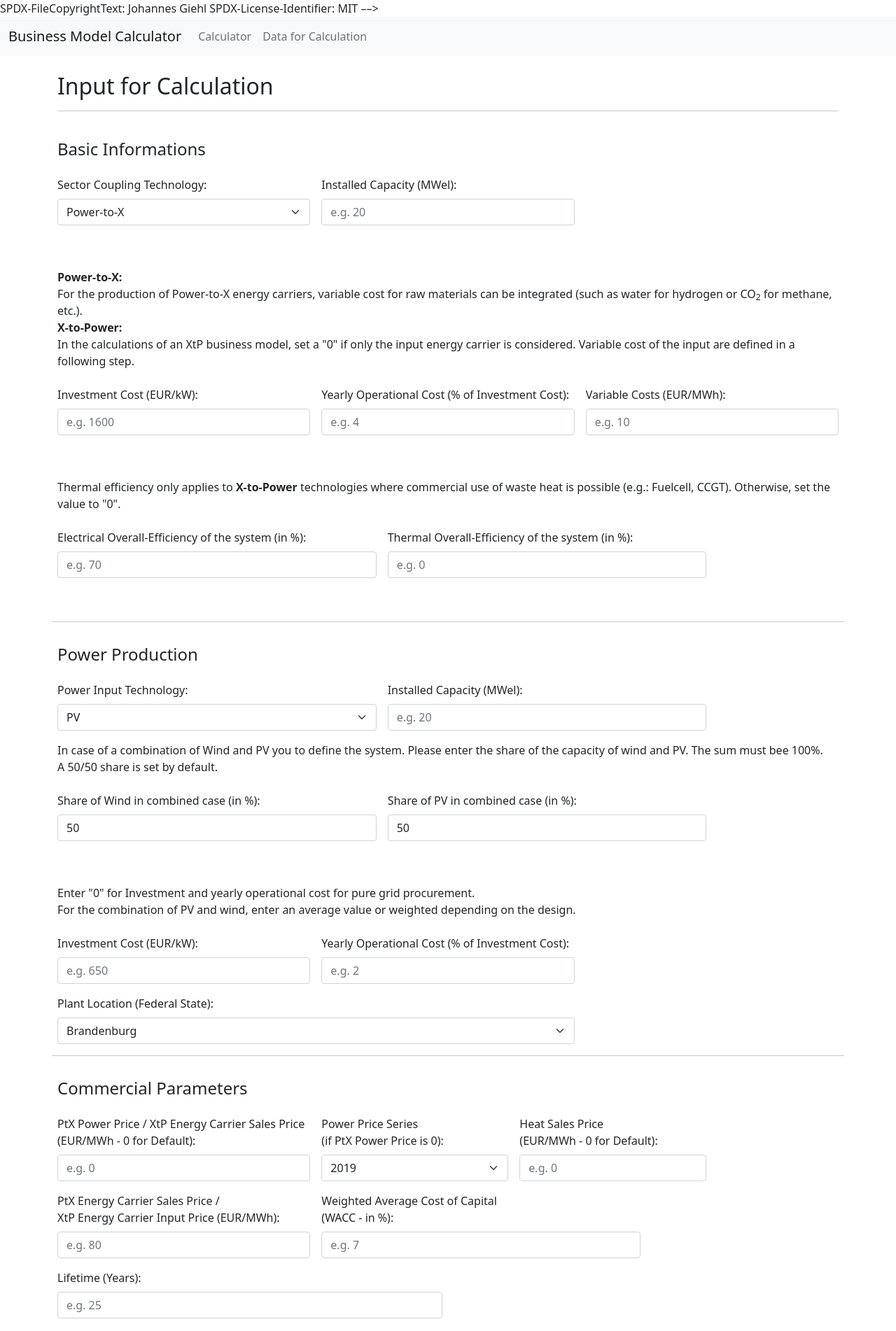
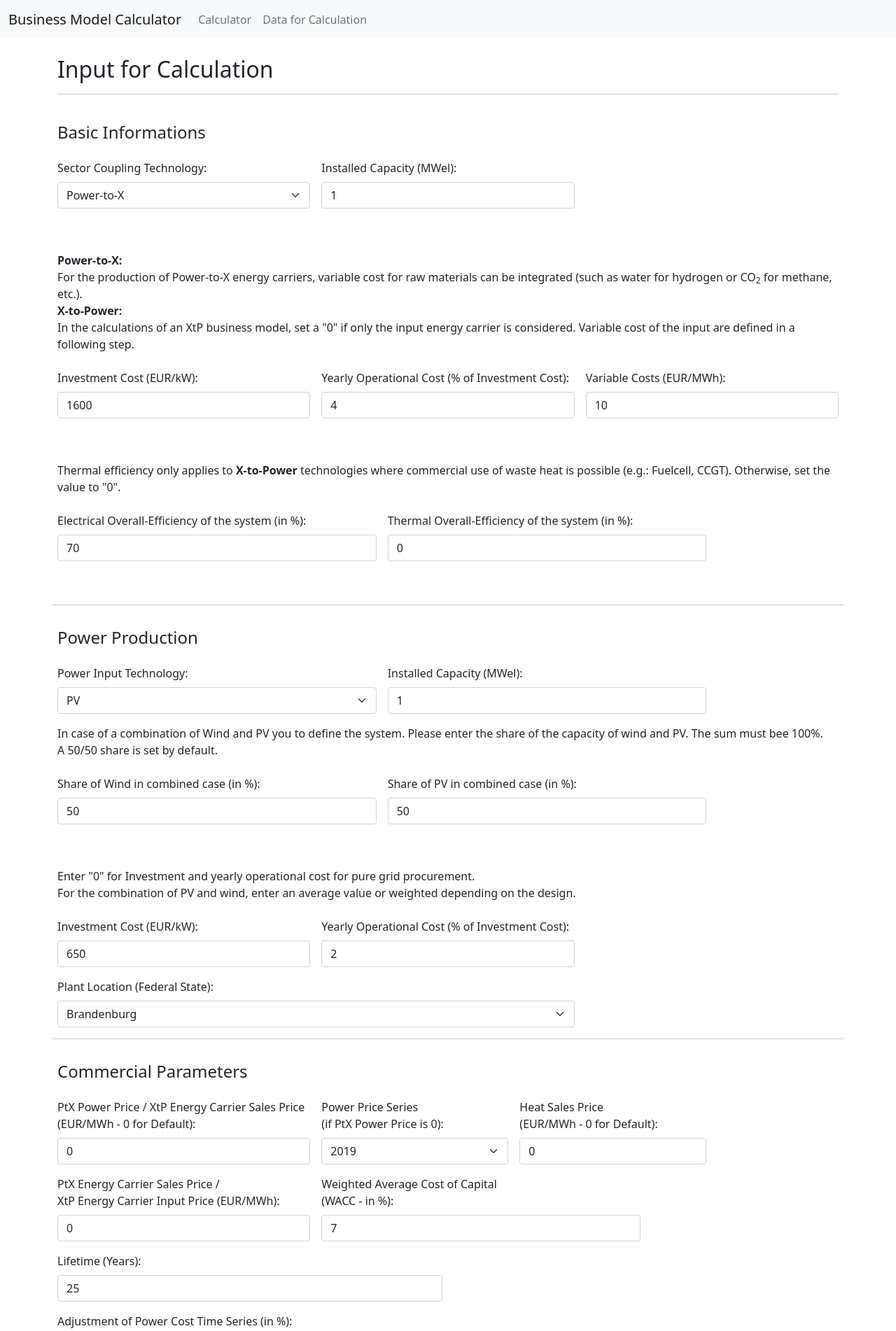
Before and after one commit to OBMETSC/OBMETSC, a Flask app: page /calculator in a window 1280 px wide; the page is wider, and only the part inside the window is pictured. Shown: the top 1902 px of that part at 70% size. Run offline with Flask 2, Linux system fonts and the light colour scheme; parts of the project's set-up code (start-up, migrations or seed data) failed here and were passed over.

Commit message:
sensitivity plot

```diff
--- a/OBMETSC/functions.py
+++ b/OBMETSC/functions.py
@@ -23,6 +23,7 @@
 import math
 import matplotlib.pyplot as plt
 import matplotlib.ticker as mtick
+from matplotlib.ticker import PercentFormatter
 from databank import *
 
 
@@ -785,7 +786,6 @@
 
     return infrastructure_dcf, npv
 
-
 def sensitivity(power_technology, capex_technology, opex_technology, runtime, power_cost, power_price_series,
                 variable_cost, product_price, input_technology, power_input, capex_power, opex_power,
                 efficiency, margincost_model, location, wacc, price_change, regulations_grid_expenditure,
@@ -831,8 +831,10 @@
                                 regulations_grid_expenditure, EEG_expenditure, capex_decrease, opex_decrease,
                                 share_input_wind, share_input_pv)
         output["wacc"].append(npv)
+
     for name, values in output.items():
-        plt.plot(values, label=name)
+       plt.plot(values, label=name)
+    plt.xticks(np.arange(0,21,2.5),['0%','25%','50%','75%','100%','125%','150%','175%','200%'])
     plt.ylabel('Net Present Value [€]')
     plt.xlabel('Change')
     plt.legend()
--- a/OBMETSC/templates/input.html
+++ b/OBMETSC/templates/input.html
@@ -2,7 +2,7 @@
 
 """Input request by the web application.
 
-SPDX-FileCopyrightText: Arian Hohgraeve <a.e.hohgraeve@web.de>
+SPDX-FileCopyrightText: Arian Hohgraeve
 SPDX-FileCopyrightText: Johannes Giehl
 
 SPDX-License-Identifier: MIT
@@ -32,7 +32,7 @@
    <div class="col-md-4">
       <label for="power_technology" class="form-label">Installed Capacity (MWel):</label>
       <input type="number" step="0.01" class="form-control" name = "power_technology" min="0"
-             placeholder="e.g. 20" id="power_technology" required>
+             value="1" id="power_technology" required>
    <p style="padding-bottom: 30px; width: 900px;">
    </div>
 
@@ -44,19 +44,19 @@
 
     <div class="col-md-4">
       <label for="capex_technology" class="form-label">Investment Cost (EUR/kW):</label>
-      <input type="number" step="0.01" class="form-control" name = "capex_technology" min="0"
+      <input type="number" step="0.01" class="form-control" name = "capex_technology" min="0" value="1600"
              placeholder="e.g. 1600" id="capex_technology" required>
     </div>
 
     <div class="col-md-4">
       <label for="opex_technology" class="form-label">Yearly Operational Cost (% of Investment Cost):</label>
-      <input type="number" step="0.01" class="form-control" name = "opex_technology" min="0"
+      <input type="number" step="0.01" class="form-control" name = "opex_technology" min="0" value="4"
              placeholder="e.g. 4" id="opex_technology" required>
     </div>
 
     <div class="col-md-4">
       <label for="variable_cost" class="form-label">Variable Costs (EUR/MWh):</label>
-      <input type="number" step="0.01" class="form-control" name = "variable_cost" min="0"
+      <input type="number" step="0.01" class="form-control" name = "variable_cost" min="0", value="10"
              placeholder="e.g. 10" id="variable_cost" required>
     <p style="padding-bottom: 30px; width: 900px;">
     </div>
@@ -66,13 +66,13 @@
 
     <div class="col-md-5">
       <label for="efficiency_ele" class="form-label">Electrical Overall-Efficiency of the system (in %):</label>
-      <input type="number" step="0.01" class="form-control" name = "efficiency_ele" min="0"
+      <input type="number" step="0.01" class="form-control" name = "efficiency_ele" min="0" value="70"
              placeholder="e.g. 70" id="efficiency_ele" required>
     </div>
 
     <div class="col-md-5">
       <label for="efficiency_th" class="form-label">Thermal Overall-Efficiency of the system (in %):</label>
-      <input type="number" step="0.01" class="form-control" name = "efficiency_th" min="0"
+      <input type="number" step="0.01" class="form-control" name = "efficiency_th" min="0" value="0"
              placeholder="e.g. 0" id="efficiency_th" required>
         <p style="padding-bottom: 30px; width: 900px;">
     </div>
@@ -95,7 +95,7 @@
 
     <div class="col-md-5">
       <label for="power_input" class="form-label">Installed Capacity (MWel):</label>
-      <input type="number" step="0.01" class="form-control" name = "power_input" min="0"
+      <input type="number" step="0.01" class="form-control" name = "power_input" min="0" value="1"
              placeholder="e.g. 20" id="power_input" required>
     </div>
 
@@ -122,13 +122,13 @@
     <div class="col-md-4">
       <label for="capex_input" class="form-label">Investment Cost (EUR/kW):</label>
       <input type="number" step="0.01" class="form-control" name = "capex_input" min="0"
-             placeholder="e.g. 650" id="capex_input" required>
+             value="650" placeholder="e.g. 650" id="capex_input" required>
     </div>
 
     <div class="col-md-4">
       <label for="opex_input" class="form-label">Yearly Operational Cost (% of Investment Cost):</label>
       <input type="number" step="0.01" class="form-control" name = "opex_input" min="0"
-             placeholder="e.g. 2" id="opex_input" required>
+             value="2" placeholder="e.g. 2" id="opex_input" required>
     </div>
 
     <div class="col-8">
@@ -161,7 +161,7 @@
       <label for="power_cost" class="form-label">PtX Power Price / XtP Energy Carrier Sales Price <br />
           (EUR/MWh - 0 for Default):</label>
       <input type="number" step="0.01" class="form-control" name = "power_cost" min="0"
-             placeholder="e.g. 0" id="power_cost" required>
+             value="0" id="power_cost" required>
     </div>
 
     <div class="col-md-3">
@@ -177,26 +177,26 @@
     <div class="col-md-3">
       <label for="heat_cost" class="form-label">Heat Sales Price <br /> (EUR/MWh - 0 for Default):</label>
       <input type="number" step="0.01" class="form-control" name = "heat_cost" min="0"
-             placeholder="e.g. 0" id="heat_cost" required>
+             value="0" placeholder="e.g. 0" id="heat_cost" required>
     </div>
 
     <div class="col-md-4">
       <label for="product_price" class="form-label">PtX Energy Carrier Sales Price / <br />
           XtP Energy Carrier Input Price (EUR/MWh): </label>
       <input type="number" step="0.01" class="form-control" name = "product_price" min="0"
-             placeholder="e.g. 80" id="product_price" required>
+             value="0" placeholder="e.g. 80" id="product_price" required>
     </div>
 
     <div class="col-md-5">
       <label for="wacc_input" class="form-label">Weighted Average Cost of Capital <br /> (WACC - in %): </label>
       <input type="number" step="0.01" class="form-control" name = "wacc_input" min="0" max="100"
-             placeholder="e.g. 7" id="wacc_input" required>
+             value="7" placeholder="e.g. 7" id="wacc_input" required>
     </div>
 
     <div class="col-md-6">
       <label for="runtime" class="form-label">Lifetime (Years):</label>
       <input type="number" class="form-control" name = "runtime" min="1" max="100"
-             placeholder="e.g. 25" id="runtime" required>
+             value="25" placeholder="e.g. 25" id="runtime" required>
     </div>
 
     <div class="col-9">
```
Also changed, not shown: OBMETSC/static/sensitivity_plot.png.
